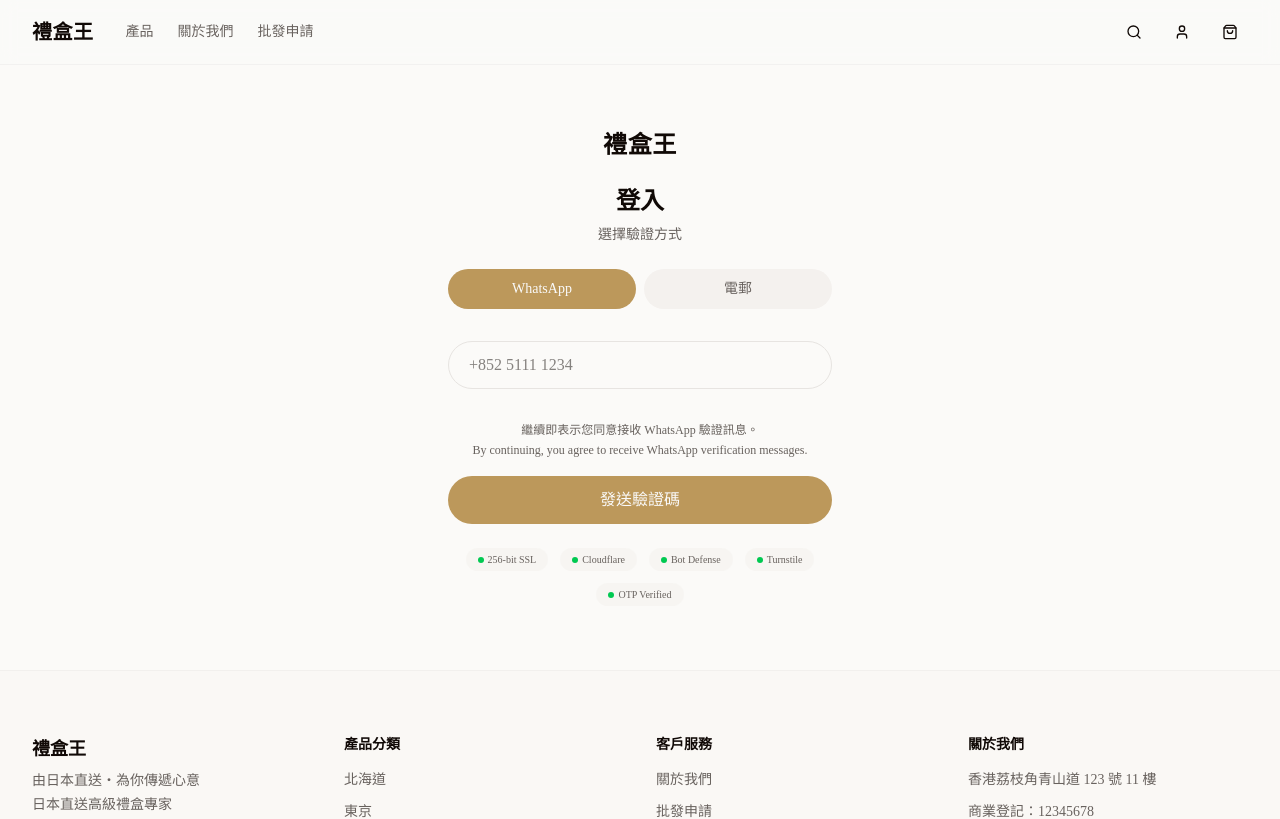
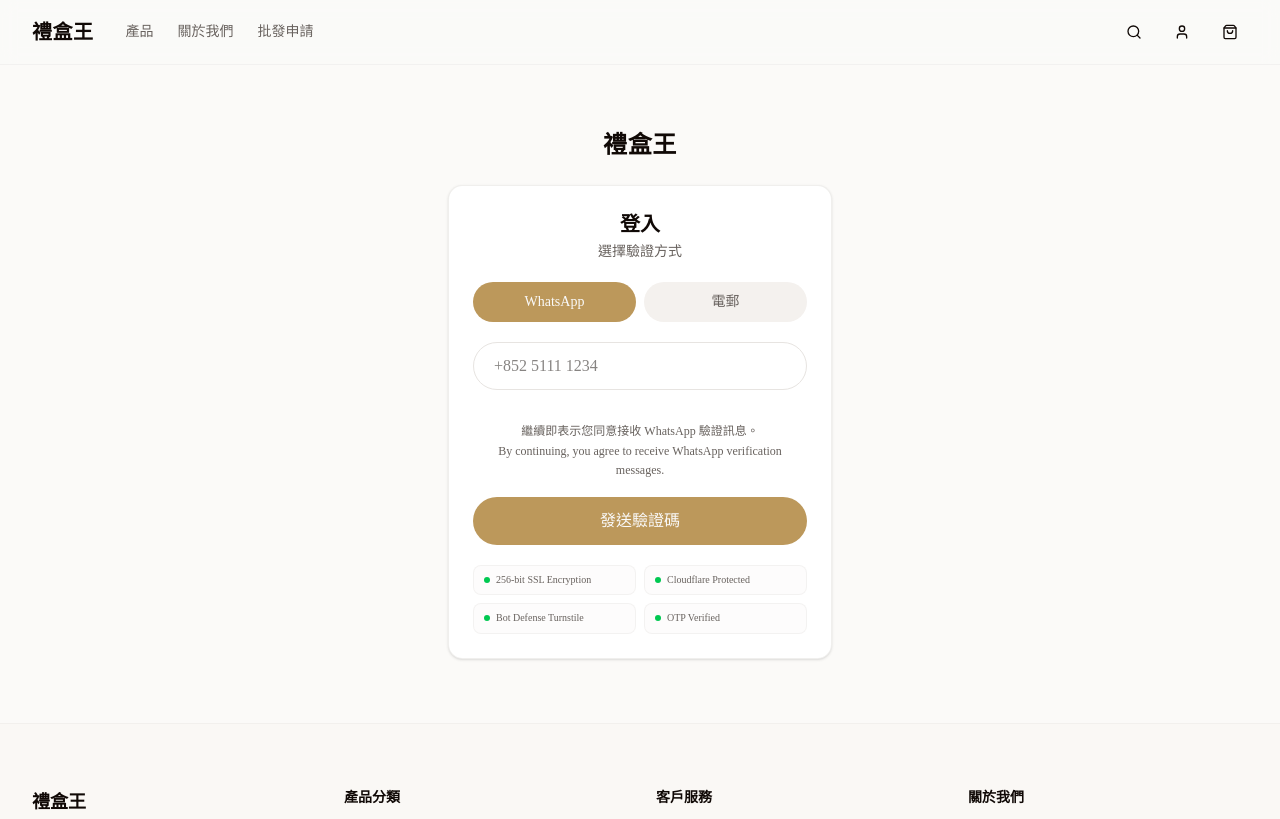
Before and after one commit to heisgroup-2358/lihewang, a Next.js app: page /auth/login in a window 1280 px wide. Shown: the top 819 px of the page. Built offline with nearby package versions, Linux system fonts and the light colour scheme.

Commit message:
style: card layout for login form and security badges grid

```diff
--- a/src/app/auth/login/page.tsx
+++ b/src/app/auth/login/page.tsx
@@ -60,17 +60,21 @@ export default function LoginPage() {
 
   return (
     <div className="flex min-h-[70vh] items-center justify-center px-4 py-16">
-      <div className="w-full max-w-sm text-center">
+      <div className="w-full max-w-sm">
+        <div className="text-center">
           <Link href="/" className="font-heading text-2xl font-bold tracking-wide">
             禮盒王
           </Link>
-        <h1 className="mt-6 font-heading text-2xl font-bold">登入</h1>
-        <p className="mt-2 text-sm text-muted-foreground">
+        </div>
+
+        <div className="mt-6 rounded-2xl border border-border/60 bg-card p-6 shadow-sm">
+          <h1 className="text-center font-heading text-xl font-bold">登入</h1>
+          <p className="mt-1 text-center text-sm text-muted-foreground">
             {step === "input" ? "選擇驗證方式" : "輸入驗證碼"}
           </p>
 
           {step === "input" && (
-          <div className="mt-6 flex gap-2">
+            <div className="mt-5 flex gap-2">
               <button
                 onClick={() => setChannel("whatsapp")}
                 className={`flex-1 rounded-full py-2.5 text-sm font-medium transition-colors ${
@@ -95,7 +99,7 @@ export default function LoginPage() {
           )}
 
           {step === "input" ? (
-          <form onSubmit={sendOtp} className="mt-8 space-y-4">
+            <form onSubmit={sendOtp} className="mt-5 space-y-4">
               {channel === "whatsapp" ? (
                 <input
                   type="tel"
@@ -121,7 +125,7 @@ export default function LoginPage() {
               </div>
 
               {channel === "whatsapp" && (
-              <p className="text-xs text-muted-foreground leading-relaxed">
+                <p className="text-xs text-muted-foreground leading-relaxed text-center">
                   繼續即表示您同意接收 WhatsApp 驗證訊息。
                   <br />
                   By continuing, you agree to receive WhatsApp verification messages.
@@ -137,27 +141,28 @@ export default function LoginPage() {
               </button>
               {error && <p className="text-sm text-red-500">{error}</p>}
 
-            <div className="flex flex-wrap items-center justify-center gap-3 pt-2">
+              <div className="grid grid-cols-2 gap-2 pt-1">
                 {[
-                "256-bit SSL",
-                "Cloudflare",
-                "Bot Defense",
-                "Turnstile",
+                  "256-bit SSL Encryption",
+                  "Cloudflare Protected",
+                  "Bot Defense Turnstile",
                   "OTP Verified",
                 ].map((badge) => (
-                <span
+                  <div
                     key={badge}
-                  className="inline-flex items-center gap-1 rounded-full bg-secondary/50 px-3 py-1 text-[10px] font-medium text-muted-foreground"
+                    className="flex items-center gap-1.5 rounded-lg border border-border/40 bg-secondary/20 px-2.5 py-2"
                   >
-                  <span className="h-1.5 w-1.5 rounded-full bg-green-500" />
+                    <span className="h-1.5 w-1.5 shrink-0 rounded-full bg-green-500" />
+                    <span className="text-[10px] font-medium text-muted-foreground leading-tight">
                       {badge}
                     </span>
+                  </div>
                 ))}
               </div>
             </form>
           ) : (
-          <form onSubmit={verifyOtp} className="mt-8 space-y-4">
-            <p className="text-sm text-muted-foreground">
+            <form onSubmit={verifyOtp} className="mt-5 space-y-4">
+              <p className="text-sm text-muted-foreground text-center">
                 驗證碼已發送到 {channel === "whatsapp" ? phone : email}
               </p>
               <input
@@ -179,7 +184,7 @@ export default function LoginPage() {
               <button
                 type="button"
                 onClick={() => setStep("input")}
-              className="text-sm text-muted-foreground hover:text-foreground"
+                className="block w-full text-center text-sm text-muted-foreground hover:text-foreground"
               >
                 返回
               </button>
@@ -188,5 +193,6 @@ export default function LoginPage() {
           )}
         </div>
       </div>
+    </div>
   );
 }
```
Lines whose indentation alone changed are shown as unchanged.
